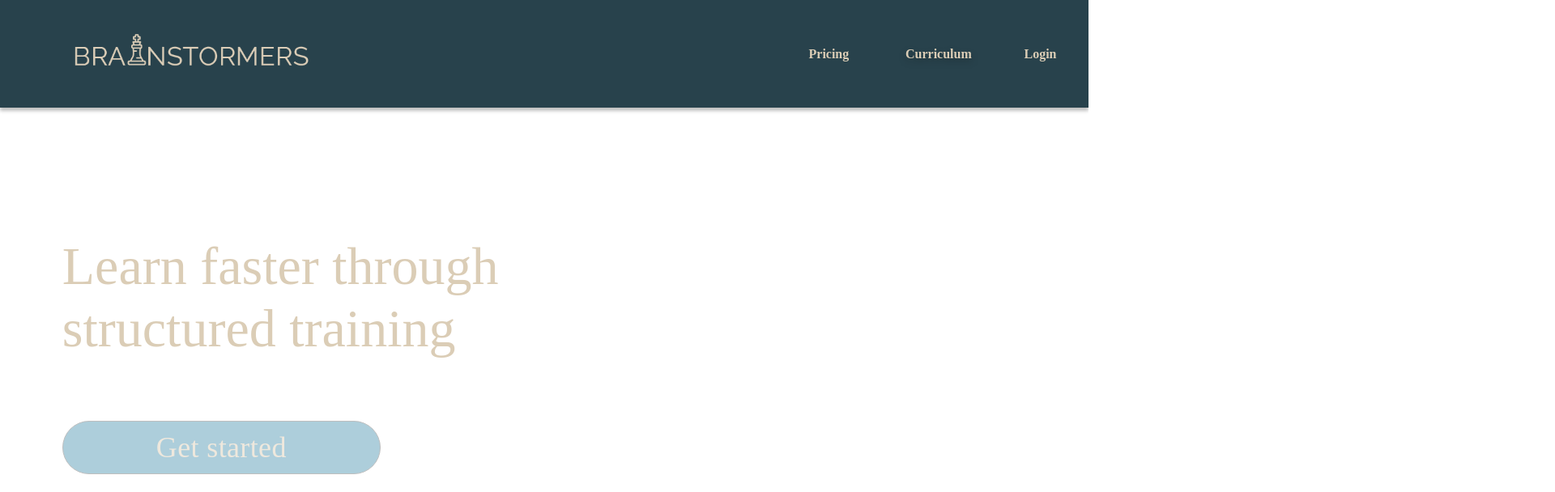
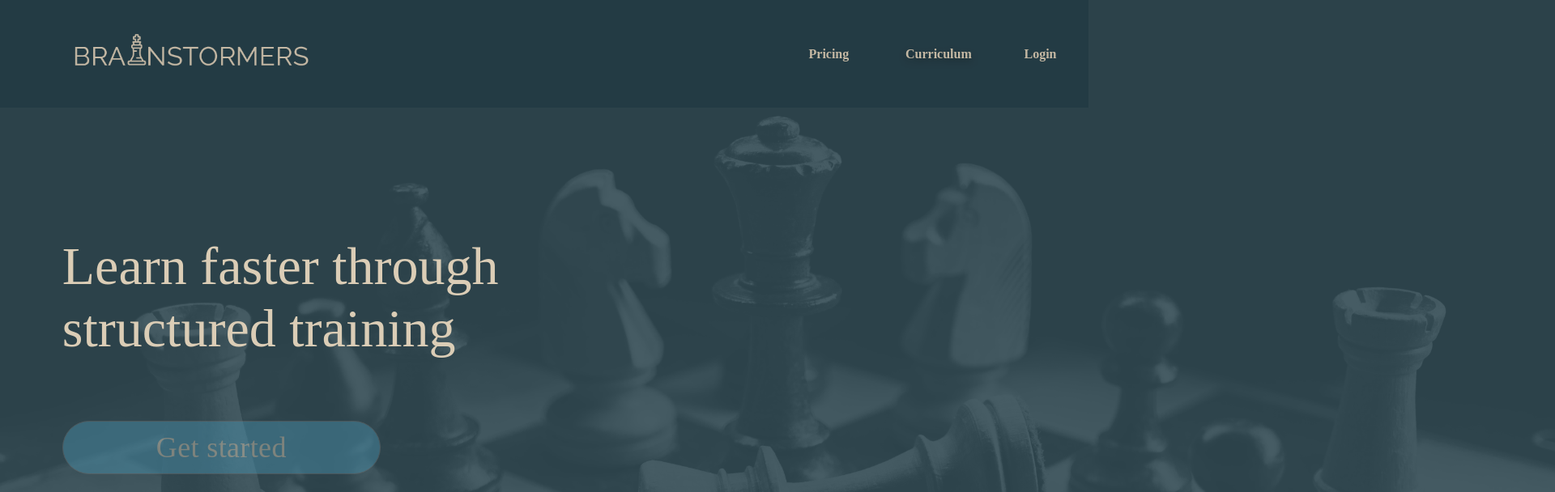
Before and after one commit to SiddarthaDarisi/Brainstomers, a React (Create React App) app: page / in a window 1280 px wide. Shown: the top 608 px of the page at 81% size, 1920 px wide, since content can reach past the window. Built offline with nearby package versions, Linux system fonts and the light colour scheme; no server answers; what aws-amplify would draw is missing.

Commit message:
simple changes

```diff
--- a/src/App.css
+++ b/src/App.css
@@ -36,7 +36,7 @@
   height: 85px;
 
   background: #28424C;
-  box-shadow: 0px 4px 4px rgba(0, 0, 0, 0.25);}
+ }
   #rnav{
 
     display: flex;
--- a/src/App.js
+++ b/src/App.js
@@ -5,34 +5,12 @@ import Curriculum from './compon/curriculum.js';
 import './App.css';
 import { Routes, Route, Link } from "react-router-dom";
 import React from 'react';
-import logo from './logo.png';
+
+import Topbar from "./compon/topbar.js"
 function App() {
   return (
     <div className="App">
-      <header className="App-header">
-
-        <nav class="navbar">
-                <Link to="/">
-                <img src={logo}className="App-logo" alt="logo"/>
-                </Link>
-
-                <div id="rnav">
-
-                  <div id="pricing">
-                    <Link to ="/pricing" className="btn btn-primary"style={{ textDecoration: 'none' }} id="pricing-text">Pricing</Link>
-                  </div>
-                  <div id="curriculum">
-                     <Link to ="/curriculum" className="btn btn-primary"style={{ textDecoration: 'none' }} id="curriculum-text">Curriculum</Link>
-                  </div>
-                  <div id="login">
-                      <Link to ="/login" className="btn btn-primary"style={{ textDecoration: 'none' }} id="login-text">Login</Link>
-                  </div>
-                </div>
-
-
-
-        </nav>
-      </header>
+      <Topbar/>
 
        <Routes>
         <Route path="/" element={<Landing />} />
--- a/src/compon/landing.css
+++ b/src/compon/landing.css
@@ -1,3 +1,4 @@
+
 #tagline{
     position: absolute;
 width: 697px;
@@ -34,3 +35,20 @@ letter-spacing: 0.01em;
 color: #DBCDB6;
 
 }
+#backgroundimg
+{
+    box-sizing: border-box;
+
+position: absolute;
+width: 1925px;
+height: 1283px;
+left: 0px;
+top: -40px;
+clip-path: rect(10px,10px,10px,10px);
+opacity: 0.1;
+}
+
+body
+{
+    background-color: rgba(50, 74, 83, 1);
+}
--- a/src/compon/landing.js
+++ b/src/compon/landing.js
@@ -1,12 +1,15 @@
+import Backgroundimg from './background.jpg'
+import React from 'react';
+import "./landing.css";
 
-import React from 'react';
-
-import "./landing.css";
 function landing() {
     return (
         <div className="landing">
+            <div className='topp' >
+            <img src={Backgroundimg} alt="background" id="backgroundimg" />
             <p id="tagline" >Learn faster through <br/>structured training</p>
             <button id="getstarted">Get started</button>
+            </div>
         </div>
     );
 };
--- /dev/null
+++ b/src/compon/topbar.js
@@ -0,0 +1,37 @@
+
+
+//write a login page
+import React, { useState } from 'react';
+import logo from './logo.png';
+import {Link} from "react-router-dom";
+
+function topbar(){
+    return(
+    <div className="top-bar">
+<header className="App-header">
+
+        <nav class="navbar">
+                <Link to="/">
+                <img src={logo}className="App-logo" alt="logo"/>
+                </Link>
+
+                <div id="rnav">
+
+                  <div id="pricing">
+                    <Link to ="/pricing" className="btn btn-primary"style={{ textDecoration: 'none' }} id="pricing-text">Pricing</Link>
+                  </div>
+                  <div id="curriculum">
+                     <Link to ="/curriculum" className="btn btn-primary"style={{ textDecoration: 'none' }} id="curriculum-text">Curriculum</Link>
+                  </div>
+                  <div id="login">
+                      <Link to ="/login" className="btn btn-primary"style={{ textDecoration: 'none' }} id="login-text">Login</Link>
+                  </div>
+                </div>
+
+
+
+        </nav>
+      </header>
+        </div>
+    );}
+export default topbar;
```
Also changed, not shown: src/compon/background.jpg (added), src/compon/logo.png (renamed from src/logo.png).
